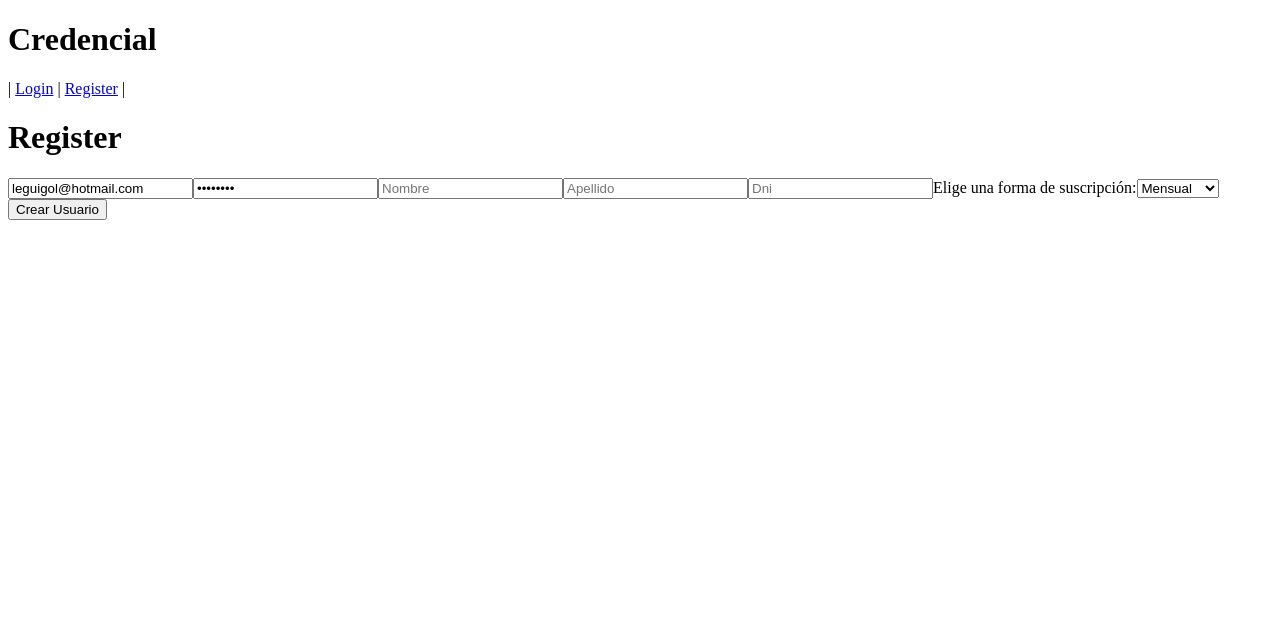
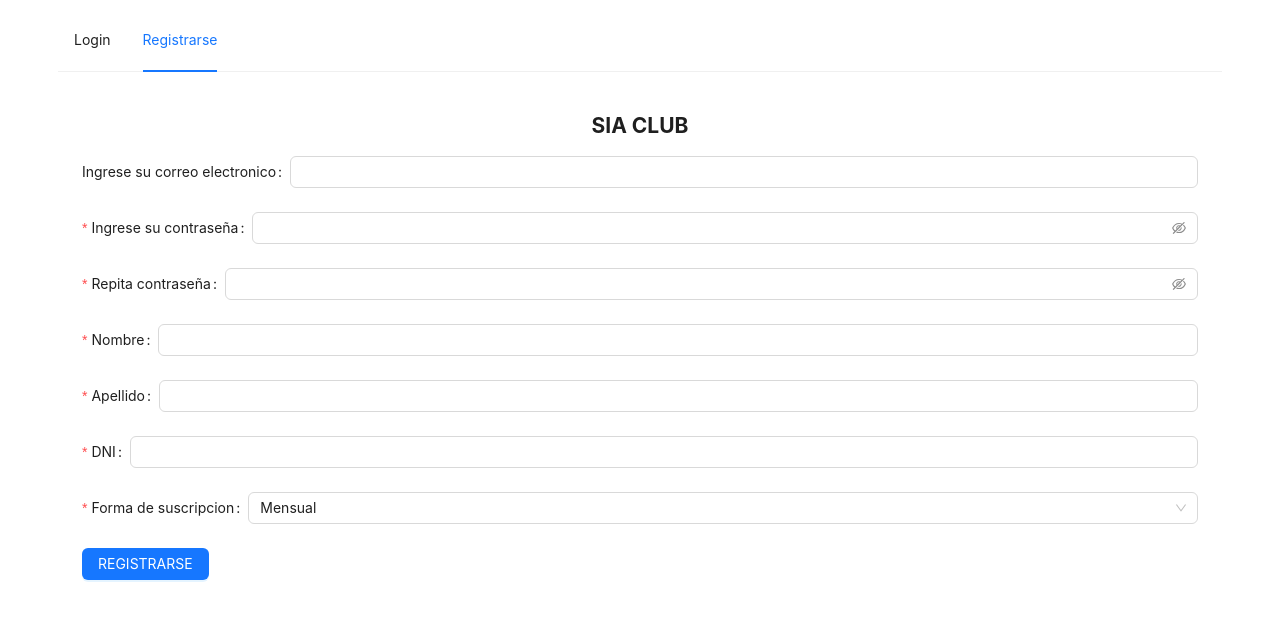
Before and after one commit to leguigol/siaCredencial, a Vue app: page /register in a window 1280 px wide. Shown: the top 620 px of the page. Built offline with nearby package versions, Linux system fonts and the light colour scheme.

Commit message:
modificaciones al 22-08-2023, login con problemas

```diff
--- a/index.html
+++ b/index.html
@@ -2,9 +2,9 @@
 <html lang="en">
   <head>
     <meta charset="UTF-8" />
-    <link rel="icon" type="image/svg+xml" href="/vite.svg" />
+    <link rel="icon" type="image/svg+xml" href="sia.svg" />
     <meta name="viewport" content="width=device-width, initial-scale=1.0" />
-    <title>Vite + Vue</title>
+    <title>SIA CLUB</title>
   </head>
   <body>
     <div id="app"></div>
--- a/package.json
+++ b/package.json
@@ -15,6 +15,8 @@
     "pinia": "^2.1.6",
     "qrcode": "^1.5.3",
     "qrcode-reader-vue3": "^3.1.2",
+    "qrcode-vue3": "^1.6.8",
+    "unplugin-vue-components": "^0.25.1",
     "vue": "^3.3.4",
     "vue-qr": "^4.0.9",
     "vue-qrcode-component": "^2.1.1",
--- a/src/App.vue
+++ b/src/App.vue
@@ -1,22 +1,54 @@
 <template>
-  <div>
-    <h1>Credencial</h1>
-    <nav v-if="!userStore.loadinSession">
-      <router-link to="/" v-if="userStore.userData">Home</router-link> |
-      <router-link to="/login" v-if="!userStore.userData">Login</router-link> |
-      <router-link to="/Register" v-if="!userStore.userData">Register</router-link> |
-      <button @click="userStore.logoutUser" v-if="userStore.userData">Logout</button>
-    </nav>
-    <div v-else>
-      loading user....
-    </div>
-    <router-view></router-view>
-  </div>
+  <a-layout style="background-color: white;">
+      <a-layout-header :style="{ backgroundColor: 'white'}" v-if="!userStore.loadingSession">
+        <a-menu
+          mode="horizontal"
+          :style="{ lineHeight: '64px'}"
+          v-model:selectedKeys="selectedKeys"
+
+        >
+            <a-menu-item v-if="userStore.userData" key="home">
+              <router-link to="/">Home</router-link>
+            </a-menu-item>
+            <a-menu-item v-if="!userStore.userData" key="login">
+              <router-link to="/login">Login</router-link>
+            </a-menu-item>
+            <a-menu-item v-if="!userStore.userData" key="register">
+              <router-link to="/Register">Registrarse</router-link>
+            </a-menu-item>
+            <a-menu-item @click="userStore.logoutUser" v-if="userStore.userData" key="logout">Cerrar Sesion</a-menu-item>
+      </a-menu>
+      </a-layout-header>
+      <a-layout-content style="padding: 0 50px">
+        <div
+          :style="{
+            background: '#fff',
+            padding: '24px',
+            minHeight: '280px',
+          }"
+        >
+          <div v-if="userStore.loadingSession">loading user....</div>
+          <router-view></router-view>
+        </div>
+      </a-layout-content>
+  </a-layout>
 </template>
 
 <script setup>
+import { ref, watch } from 'vue';
 import {useUserStore} from './stores/user';
+import { useRoute } from 'vue-router';
 
 const userStore=useUserStore();
+const route=useRoute();
+
+const selectedKeys=ref([''] );
+
+watch(
+  ()=> route.name,
+  () => {
+    selectedKeys.value = [route.name]
+  }
+);
 
 </script>
--- a/src/views/Home.vue
+++ b/src/views/Home.vue
@@ -1,61 +1,69 @@
 <template>
-    <div>
-        <div v-if="datosRegistro">
-        <h2>Apellido y Nombre: {{ datosRegistro.apellido }} {{ datosRegistro.nombre }}</h2>
-        <h2>DNI: {{ datosRegistro.dni }}</h2>
-        <h3>Forma de Suscripción: {{ datosRegistro.forma_suscripcion }}</h3>
-        <p>Fecha de Registro: {{ formatearFecha(fechaRegistro) }}</p>
-        </div>
+    <a-row>
+        <a-col :xs="{span: 24}" :sm="{span:12, offset:6}" :style="{textAlign: 'center'}">
+            <h1>SIA CLUB</h1>
+        </a-col>
+            <a-col :xs="{span: 24}" :sm="{span:12, offset:6}" :style="{textAlign: 'center'}">
+            <div v-if="datosRegistro">
+            <h2>Apellido y Nombre: {{ datosRegistro.apellido }} {{ datosRegistro.nombre }}</h2>
+            <h2>DNI: {{ datosRegistro.dni }}</h2>
+            <h3>Forma de Suscripción: {{ datosRegistro.forma_suscripcion }}</h3>
+            <p>Fecha de Registro: {{ formatearFecha(datosRegistro.fecha_registro.toDate()) }}</p>
+            </div>
 
-        <p>{{ userStore.userData?.email }}</p>
-
-        <div ref="qrCode"></div>
-    </div>
+            <!-- <p>{{ userStore.userData?.email }}</p> -->
+            <QRCodeVue3
+          :width="200"
+          :height="200"
+          :value="generateLinkWithUserData()"
+          :qrOptions="{ typeNumber: 0, mode: 'Byte', errorCorrectionLevel: 'H' }"
+          :imageOptions="{ hideBackgroundDots: true, imageSize: 0.4, margin: 0 }"
+          :dotsOptions="{
+            type: 'dots',
+            color: '#26249a',
+            gradient: {
+              type: 'linear',
+              rotation: 0,
+              colorStops: [
+                { offset: 0, color: '#26249a' },
+                { offset: 1, color: '#26249a' },
+              ],
+            },
+          }"
+          :backgroundOptions="{ color: '#ffffff' }"
+          :cornersSquareOptions="{ type: 'dot', color: '#000000' }"
+          :cornersDotOptions="{ type: undefined, color: '#000000' }"
+          fileExt="png"
+          myclass="my-qur"
+          imgclass="img-qr"
+        />
+        </a-col>
+    </a-row>
 </template>
-
 <script setup>
-import {useUserStore} from '../stores/user';
 import {useDatabaseStore} from '../stores/database';
 import { ref, onMounted } from 'vue';
 // import { useRouter} from 'vue-router';
-import QRCode from 'qrcode';
+// import QRCode from 'qrcode';
 import { auth } from '../firebaseConfig';
+import QRCodeVue3 from "qrcode-vue3";
 
-const userStore=useUserStore();
 const databaseStore=useDatabaseStore();
-const qrCode=ref(null);
 const datosRegistro=ref(null);
-const fechaRegistro=ref(null);
-
-
 
 onMounted( async() => {
-    await obtenerDatosRegistro();
-    generateQRCode(datosRegistro);
+    datosRegistro.value=await databaseStore.obtenerRegistrado();
 
 });
 
-async function generateQRCode(datosR){
-    const userData=JSON.stringify(userStore.userData);
-    const registerData=JSON.stringify(datosR.value);
-    const combineData={userData, registerData};
-    const combineDataString=JSON.stringify(combineData);
-    console.log('regData en el qr ?'+JSON.stringify(combineDataString));
+const generateLinkWithUserData = () => {
 
-    const canvas=await QRCode.toCanvas(combineDataString);
+//   const userData=JSON.stringify(auth.currentUser.uid)   ;
+  const userData=auth.currentUser.uid;
+  const link = 'https://silver-cobbler-d5eb3c.netlify.app/?id=';
 
-    if(qrCode.value){
-        qrCode.value.innerHTML='';
-        qrCode.value.appendChild(canvas);
-    }
-}
-
-async function obtenerDatosRegistro(){
-    const idUser=auth.currentUser.uid;
-    datosRegistro.value=await databaseStore.obtenerRegistrado(idUser);
-    fechaRegistro.value = datosRegistro.value.fecha_registro.toDate();
-    console.log("Fecha registro"+datosRegistro.value.fecha_registro.toDate());
-}
+  return `${link}${userData}`;
+};
 
 function formatearFecha(fecha) {
     const dia = fecha.getDate().toString().padStart(2, '0');
@@ -66,15 +74,5 @@ function formatearFecha(fecha) {
 }
 
 
-// databaseStore.getUrls();
 
-// const url=ref('');
-
-// const handleSubmit= () => {
-//     // console.log('submit')
-//     // validaciones de esa url
-
-//     databaseStore.addUrl(url.value);
-
-// }
 </script>
--- a/src/views/Login.vue
+++ b/src/views/Login.vue
@@ -1,54 +1,78 @@
 <template>
+    <a-row>
+        <a-col :xs="{span: 24}" :sm="{span:12, offset:6}" :style="{textAlign: 'center'}">
+            <h1>SIA CLUB</h1>
+        </a-col>
+        <a-col :xs="{span: 24}" :sm="{span:12, offset:6}">
             <a-form
                 :model="formState"
-    name="basic"
-    :label-col="{ span: 8 }"
-    :wrapper-col="{ span: 16 }"
+                name="basicLogin"
                 autocomplete="off"
+                layout="vertical"
                 @finish="onFinish"
                 @finishFailed="onFinishFailed"
             >
+
                 <a-form-item
-            label="email"
+                    label="Ingresa tu correo"
                     name="email"
                     :rules="[{ required: true, type: 'email', message: 'Por favor ingresa tu correo electronico' }]"
                 >
-            <a-input v-model:value="formState.username" />
+                    <a-input v-model:value="formState.email" />
                 </a-form-item>
                 <a-form-item
-            label="Password"
+                    label="Ingrese contraseña"
                     name="password"
-            :rules="[{ required: true, message: 'Por favor ingresa tu contraseña!' }]"
+                    :rules="[{ required: true, min: 6, message: 'Por favor ingresa una contraseña minimo 6 caracteres' }]"
                 >
                     <a-input-password v-model:value="formState.password" />
                 </a-form-item>
+                <a-form-item :style="{textAlign: 'center'}">
+                    <a-button type="primary" html-type="submit" :disabled="userStore.loadingUser" :style="{ width: '50%'}">Ingresar</a-button>
+                </a-form-item>
             </a-form>
-    <!-- <div>
-        <h1>Login</h1>
-        <form @submit.prevent="handleSubmit">
-            <input type="email" placeholder="ingrese email" v-model="email">
-            <input type="password" placeholder="ingrese contraseña" v-model="password">
-            <button type="submit" :disabled="userStore.loadingUser">Acceso</button>
-        </form>
-    </div> -->
+
+        </a-col>
+    </a-row>
+
 </template>
 
 <script setup>
-import { ref } from 'vue';
+import { reactive } from 'vue';
 import {useUserStore} from '../stores/user';
+import { message } from 'ant-design-vue';
 
 const userStore=useUserStore();
 
-const email=ref('');
-const password=ref('');
+const formState=reactive({
+    email: '',
+    password: '',
+});
 
-const handleSubmit= async() => {
-    console.log(email.value);
-    console.log(password.value);
-    console.log('procesando formulario');
-    if(!email.value || password.value.length<6){
-        return alert('llena los campos')
+
+const onFinish=async(values) => {
+
+    const error=await userStore.loginUser(formState.email,formState.password);
+
+    if(!error){
+        return;
     }
-    await userStore.loginUser(email.value,password.value);
+
+    switch(error){
+        case 'auth/user-not-found':
+            message.error('No existe el correo electronico registrado');
+            break;
+        case 'auth/wrong-password':
+            message.error('Error de contraseña');
+            break;
+        default:
+            message.error('Error en el servidor');
+            break;
     }
+
+};
+const onFinishFailed= errorInfo => {
+    console.log('failed:'+errorInfo);
+};
+
 </script>
--- a/src/views/Register.vue
+++ b/src/views/Register.vue
@@ -1,57 +1,183 @@
 <template>
-    <div>
-        <h1>Register</h1>
-        <form @submit.prevent="handleSubmit">
-            <input type="email" placeholder="ingrese email" v-model="email">
-            <input type="password" placeholder="ingrese contraseña" v-model="password">
-            <input type="text" placeholder="Nombre" v-model="nombre">
-            <input type="text" placeholder="Apellido" v-model="apellido">
-            <input type="text" placeholder="Dni" v-model="dni">
-            <label for="subscription">Elige una forma de suscripción:</label>
-            <select id="subscription" v-model="subscription">
-                <option value="Mensual">Mensual</option>
-                <option value="Bimestral">Bimestral</option>
-                <option value="Semestral">Semestral</option>
-                <option value="Anual">Anual</option>
-            </select>
+    <a-row>
+        <a-col :xs="{span: 24}" :sm="{span:12, offset:6}" :style="{textAlign: 'center'}">
+            <h1>SIA CLUB</h1>
+        </a-col>
+    </a-row>
+    <a-form
+        name="registro"
+        :model="formState"
+        @finish="onFinish"
+    >
+        <a-form-item
+            label="Ingrese su correo electronico"
+            name="email"
+            :rules="[{ type: 'email' }]"
+        >
+            <a-input
+                type="email"
+                v-model:value="formState.email"
+            >
+            </a-input>
+        </a-form-item>
+        <a-form-item
+            label="Ingrese su contraseña:"
+            name="password"
+            :rules="[
+                {
+                    required: true,
+                }
+            ]"
+        >
+            <a-input-password v-model:value="formState.password">
 
-            <button type="submit" :disabled="userStore.loadingUser">Crear Usuario</button>
-        </form>
+            </a-input-password>
+        </a-form-item>
+        <a-form-item
+            name="repassword"
+            label="Repita contraseña "
+            :rules="[
+                {
+                    required: true,
+                    min: 6,
+                    whitespace: true,
+                    validator: validatePass,
+                },
+            ]"
+        >
+            <a-input-password
+                v-model:value="formState.repassword"
+            >
+            </a-input-password>
+        </a-form-item>
+        <a-form-item
+            label="Nombre"
+            name="nombre"
+            :rules="[
+                {
+                    required: true,
+                    whitespace: true,
+                }
+            ]"
+        >
+            <a-input
+                type="texto"
+                v-model:value="formState.nombre"
+            >
+            </a-input>
+        </a-form-item>
+        <a-form-item
+            label="Apellido"
+            name="apellido"
+            :rules="[
+                {
+                    required: true,
+                    whitespace: true,
+                }
+            ]"
+        >
+            <a-input
+                type="texto"
+                v-model:value="formState.apellido"
+            >
+            </a-input>
+        </a-form-item>
+        <a-form-item
+            label="DNI"
+            name="dni"
+            :rules="[
+                {
+                    required: true,
+                    whitespace: true,
+                }
+            ]"
+        >
+            <a-input
+                type="texto"
+                v-model:value="formState.dni"
+            >
+            </a-input>
+        </a-form-item>
+        <a-form-item
+            label="Forma de suscripcion"
+            name="suscripcion"
+            :rules="[
+                {
+                    required: true,
+                }
+            ]"
+        >
+            <a-select
+                v-model:value="formState.suscripcion"
+            >
+                <a-select-option value="Mensual">Mensual</a-select-option>
+                <a-select-option value="Bimestral">Bimestral</a-select-option>
+                <a-select-option value="Trimestral">Trimestral</a-select-option>
+                <a-select-option value="Semestral">Semestral</a-select-option>
+                <a-select-option value="Anual">Anual</a-select-option>
+            </a-select>
+        </a-form-item>
+        <a-form-item>
+            <a-button type="primary" html-type="submit" :disabled="userStore.loadingUser">REGISTRARSE</a-button>
+        </a-form-item>
+
+
+    </a-form>
+<div>
     </div>
 </template>
 
 <script setup>
-import { ref } from 'vue';
+import { reactive } from 'vue';
 import {useUserStore} from '../stores/user';
 import { useDatabaseStore } from '../stores/database';
 // import {useRouter} from 'vue-router';
+import { message } from 'ant-design-vue';
 
-useDatabaseStore
 const userStore=useUserStore();
 const databaseStore=useDatabaseStore();
 
-// const router=useRouter();
+const formState= reactive({
+    email: "",
+    password: "",
+    repassword: "",
+    nombre: "",
+    apellido: "",
+    dni: "",
+    suscripcion: "Mensual"
+});
 
-const email=ref('leguigol@hotmail.com');
-const password=ref('lancelot');
-const nombre=ref('');
-const apellido=ref('');
-const dni=ref('');
-const subscription=ref('Mensual');
 
-const handleSubmit= async() => {
-    console.log(email.value);
-    console.log(password.value);
-    console.log('procesando formulario');
-
-    if(!email.value || password.value.length<6){
-        return alert('llena los campos')
+const validatePass=async(_rule, value) => {
+    if(value==''){
+        return Promise.reject('Repita contraseña');
+    }
+    if(value!==formState.password){
+        return Promise.reject('no coinciden las contraseñas');
     }
 
-    await userStore.registerUser(email.value,password.value);
+    return Promise.resolve();
+}
 
-    await databaseStore.registerUser(subscription.value,new Date(),nombre.value,apellido.value,dni.value);
+const onFinish=async(values)=>{
 
-    // router.push('/');
+    const error1=await userStore.registerUser(formState.email,formState.password);
+
+    const error2=await databaseStore.registerUser(formState.suscripcion,new Date(),formState.nombre,formState.apellido,formState.dni);
+    // alert('verifica tu cuenta de correo');
+
+    if(!error1){
+        return;
+    }
+    if(!error2){
+        return;
+    }
+
+    switch(error2){
+        default:
+            message.error('Error en el servidor');
+            break;
+    }
+
 }
 </script>
--- a/vite.config.js
+++ b/vite.config.js
@@ -2,7 +2,6 @@ import { defineConfig } from 'vite'
 import vue from '@vitejs/plugin-vue'
 import Components from 'unplugin-vue-components/vite';
 import { AntDesignVueResolver } from 'unplugin-vue-components/resolvers';
-
 // https://vitejs.dev/config/
 export default defineConfig({
   plugins: [vue(),
```
Also changed, not shown: src/router.js (+4 -4 lines), src/stores/database.js (+7 -4 lines), src/stores/user.js (+7 -3 lines), public/sia.svg (added), 1 other file (tests, documents, lock files or other folders). Lines whose indentation alone changed are shown as unchanged.
